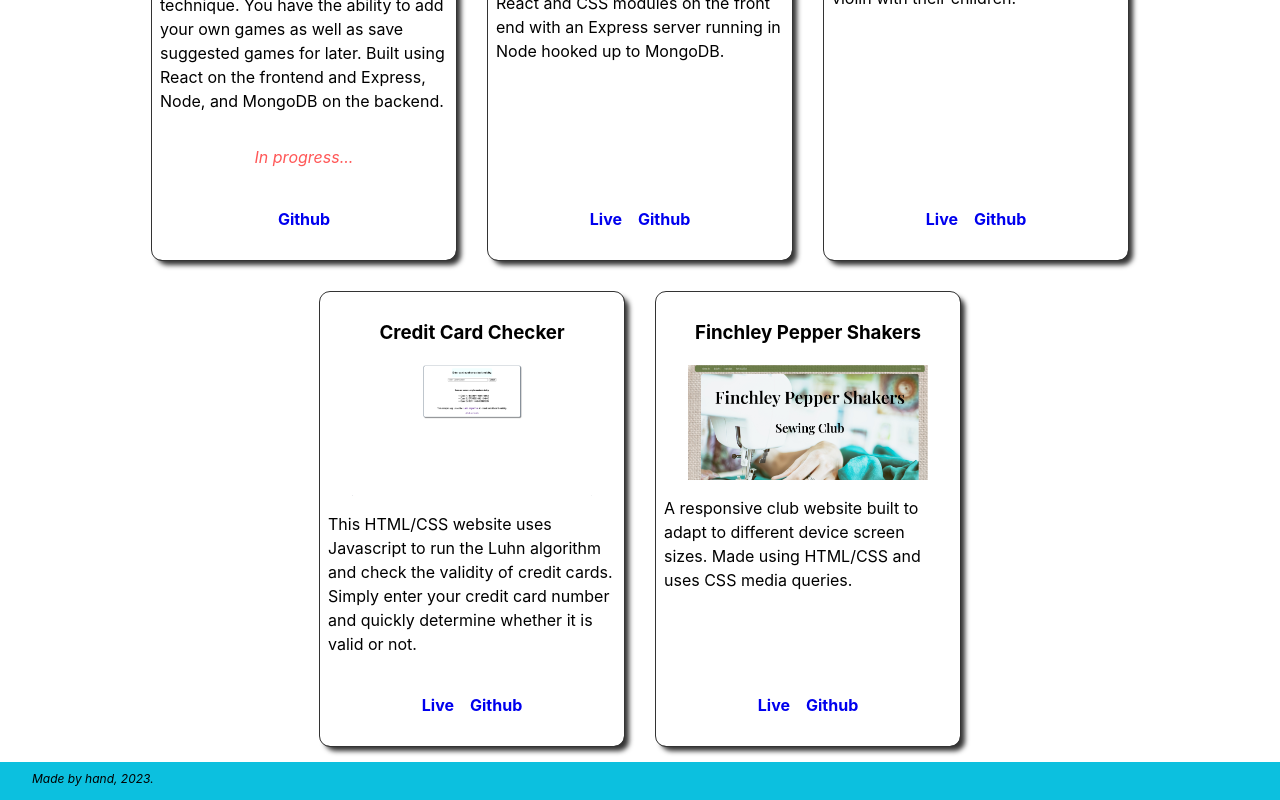
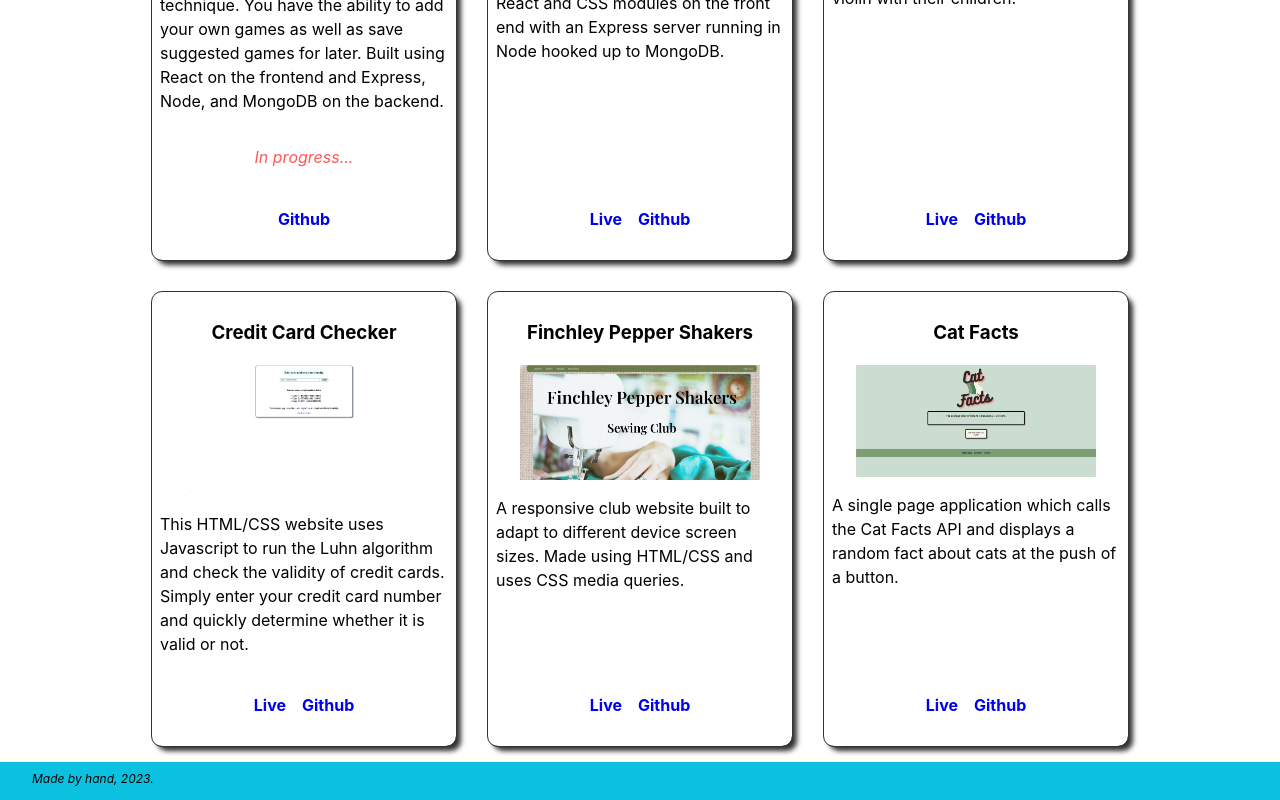
Before and after one commit to msilis/Portfolio-website-march2023, a React (Vite) app in the folder personal-portfolio-march-23/: page /projects in a window 1280 px wide. Shown: the part 815-1615 px from the top of the page. Built offline with nearby package versions, Linux system fonts and the light colour scheme.

Commit message:
Cat fact project added

```diff
--- a/personal-portfolio-march-23/src/Components/Projects/projectData.jsx
+++ b/personal-portfolio-march-23/src/Components/Projects/projectData.jsx
@@ -3,6 +3,7 @@ import practiceHelpPic from "../../assets/projectAssets/practiceHelpScreenshot.p
 import creditCardCheckerPic from "../../assets/projectAssets/cardCheckerPic.png";
 import pepperShakersPic from "../../assets/projectAssets/pepperShakersScreenshot.png";
 import groupIdeasPic from "../../assets/projectAssets/groupIdeasLinkedIn.png";
+import catFactPic from "../../assets/projectAssets/CatFactPic.png";
 
 const getItDoneProps = {
   projectImage: getItDonePic,
@@ -49,10 +50,19 @@ const groupIdeasProps = {
   inProgress: "yes",
 };
 
+const catFactsProps = {
+  projectImage: catFactPic,
+  projectTitle: "Cat Facts",
+  projectText: "A single page application which calls the Cat Facts API and displays a random fact about cats at the push of a button.",
+  projectGithub: "https://github.com/msilis/cats",
+  projectLive: "https://bit.ly/3IgXMbR"
+}
+
 export {
   getItDoneProps,
   practiceHelpProps,
   creditCardCheckerProps,
   pepperShakersProps,
   groupIdeasProps,
+  catFactsProps,
 };
--- a/personal-portfolio-march-23/src/Components/Projects/projects.jsx
+++ b/personal-portfolio-march-23/src/Components/Projects/projects.jsx
@@ -7,6 +7,7 @@ import {
   creditCardCheckerProps,
   pepperShakersProps,
   groupIdeasProps,
+  catFactsProps
 } from "./projectData";
 
 export default function Projects() {
@@ -21,6 +22,7 @@ export default function Projects() {
         <ProjectCard cardData={practiceHelpProps} />
         <ProjectCard cardData={creditCardCheckerProps} />
         <ProjectCard cardData={pepperShakersProps} />
+        <ProjectCard cardData={catFactsProps} />
       </div>
     </div>
   );
```
Also changed, not shown: personal-portfolio-march-23/src/assets/projectAssets/CatFactPic.png (added).
